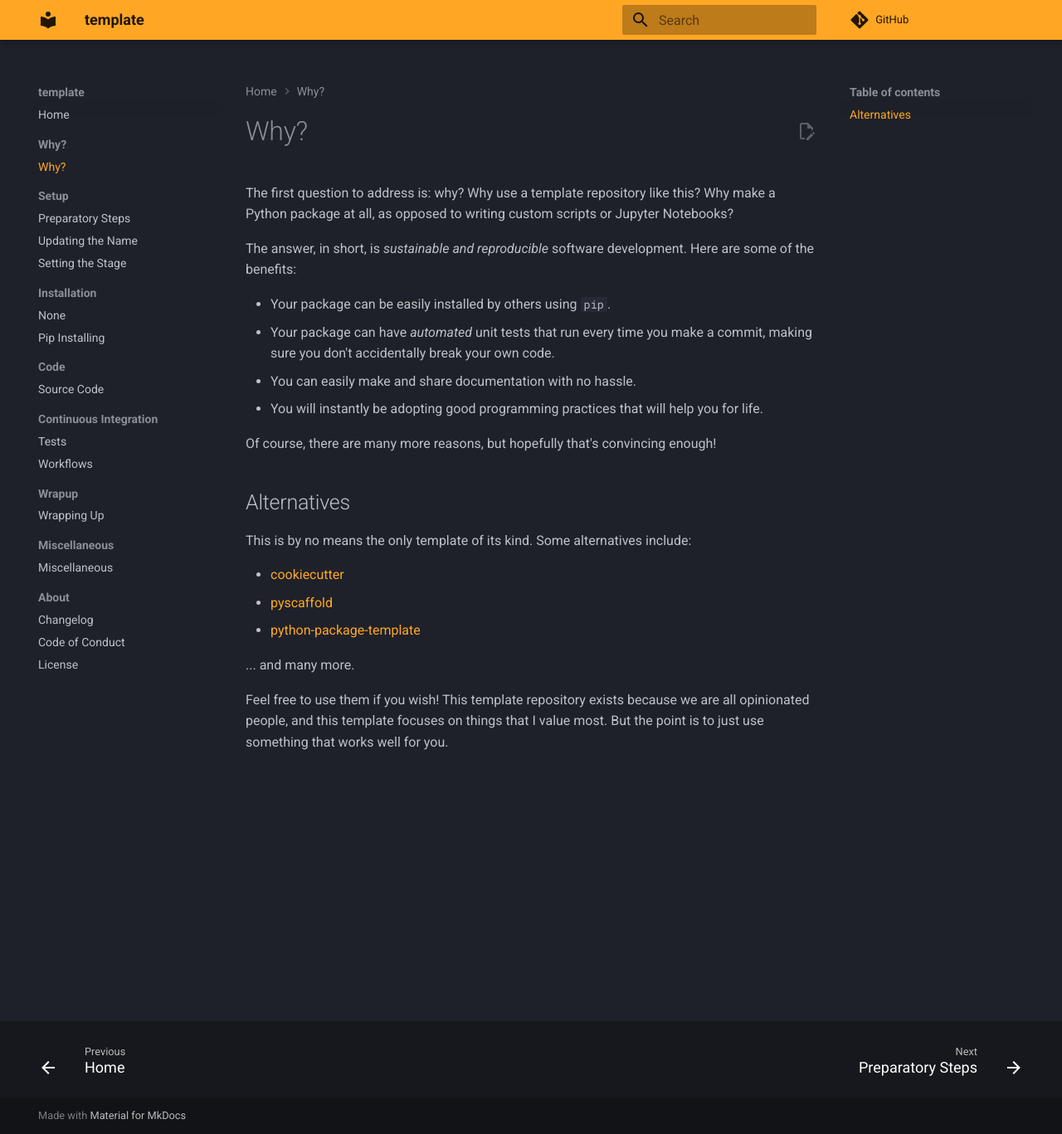
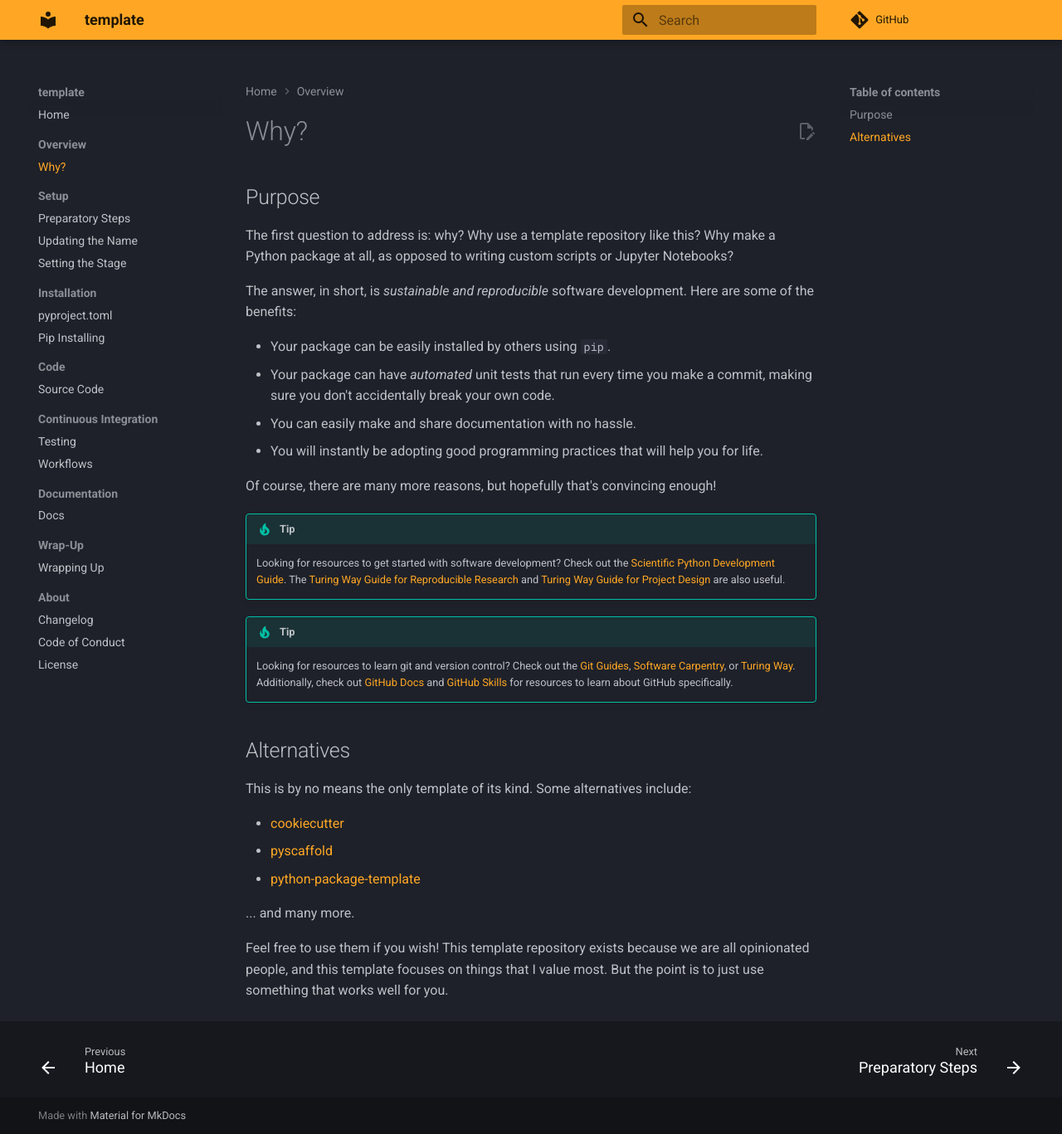
Before and after one commit to Quantum-Accelerators/template, an MkDocs documentation site: the page built from docs/intro/why.md, in a window 1280 px wide and 1367 px high. Shown: the whole window at 83% size. Built offline with MkDocs 1.6.1 and Material for MkDocs 9.7.7, drawn with Linux system fonts in a browser that asks for light colours; plug-ins that fetch from the network failed and are left out; comment, search, counter and statistics services are not loaded.

Commit message:
Update docs

```diff
--- a/docs/intro/why.md
+++ b/docs/intro/why.md
@@ -1,4 +1,6 @@
 # Why?
+
+## Purpose
 
 The first question to address is: why? Why use a template repository like this? Why make a Python package at all, as opposed to writing custom scripts or Jupyter Notebooks?
 
@@ -11,6 +13,14 @@ The answer, in short, is _sustainable and reproducible_ software development. He
 
 Of course, there are many more reasons, but hopefully that's convincing enough!
 
+!!! Tip
+
+    Looking for resources to get started with software development? Check out the [Scientific Python Development Guide](https://learn.scientific-python.org/development/). The [Turing Way Guide for Reproducible Research](https://the-turing-way.netlify.app/reproducible-research/reproducible-research.html) and [Turing Way Guide for Project Design](https://the-turing-way.netlify.app/project-design/project-design.html) are also useful.
+
+!!! Tip
+
+    Looking for resources to learn git and version control? Check out the [Git Guides](https://github.com/git-guides), [Software Carpentry](https://swcarpentry.github.io/git-novice/), or [Turing Way](https://the-turing-way.netlify.app/reproducible-research/vcs.html). Additionally, check out [GitHub Docs](https://docs.github.com/en/get-started/quickstart/hello-world) and [GitHub Skills](https://skills.github.com/) for resources to learn about GitHub specifically.
+
 ## Alternatives
 
 This is by no means the only template of its kind. Some alternatives include:
--- a/mkdocs.yml
+++ b/mkdocs.yml
@@ -1,33 +1,34 @@
-edit_uri: blob/main/docs/
-repo_url: https://github.com/Quantum-Accelerators/template/
+site_name: template
 site_author: YourName
 site_description: >-
   This is the template package!
-site_name: template
 nav:
   - Home: index.md
-  - Why?:
+  - Overview:
       - intro/why.md
   - Setup:
       - setup/prep.md
       - setup/name.md
       - setup/basics.md
   - Installation:
-      - installation/pyproject.toml
+      - installation/pyproject.md
       - installation/install.md
   - Code:
       - code/source.md
   - Continuous Integration:
       - ci/tests.md
       - ci/workflows.md
-  - Wrapup:
+  - Documentation:
+      - mkdocs/docs.md
+  - Wrap-Up:
       - wrapup/commits.md
-  - Miscellaneous:
-      - other/misc.md
   - About:
       - about/changelog.md
       - about/conduct.md
       - about/license.md
+
+repo_url: https://github.com/Quantum-Accelerators/template/
+edit_uri: blob/main/docs/
 
 theme:
   features:
```
Also changed, not shown: docs/ci/tests.md (+4 -0 lines), docs/setup/name.md (+5 -5 lines), docs/setup/prep.md (+0 -2 lines), docs/media/clone.png (deleted), docs/mkdocs/docs.md (renamed from docs/docs.md).
